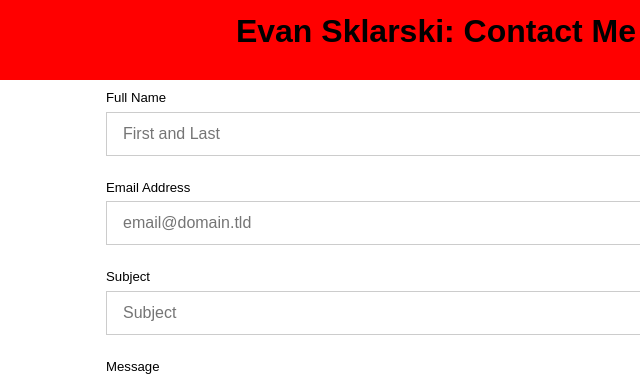
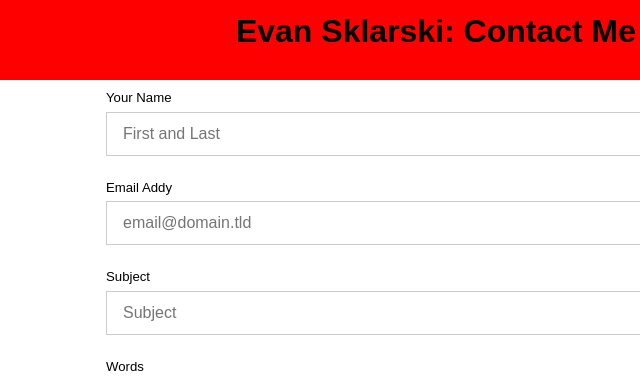
Before and after one commit to esklarski/esklarski.github.io, a plain HTML site: page contact.html in a window 1280 px wide. Shown: the top 380 px of the page, 204-844 px from the left. Drawn offline with Linux system fonts and the light colour scheme.

Commit message:
finalize contact form

```diff
--- a/contact.html
+++ b/contact.html
@@ -26,20 +26,19 @@
 
                 <fieldset id="fs-frm-inputs">
 
-                    <label for="full-name">Full Name</label>
+                    <label for="full-name">Your Name</label>
                     <input type="text" name="name" id="full-name" placeholder="First and Last" required="">
 
-                    <label for="email-address">Email Address</label>
+                    <label for="email-address">Email Addy</label>
                     <input type="email" name="_replyto" id="email-address" placeholder="email@domain.tld" required="">
 
                     <label for="email-subject">Subject</label>
                     <input type="text" name="_subject" id="email-subject" placeholder="Subject" required="">
 
-                    <label for="message">Message</label>
+                    <label for="message">Words</label>
                     <textarea rows="5" name="message" id="message" placeholder="Lorem ipsum dolor sit amet, consectetur adipiscing elit, sed do eiusmod tempor incididunt ut labore et dolore magna aliqua. Ut enim ad minim veniam, quis nostrud exercitation ullamco laboris nisi ut aliquip ex ea commodo consequat. Duis aute irure dolor in reprehenderit in voluptate velit esse cillum dolore eu fugiat nulla pariatur. Excepteur sint occaecat cupidatat non proident, sunt in culpa qui officia deserunt mollit anim id est laborum." required="">
                     </textarea>
 
-                    <!-- <input type="hidden" name="_subject" id="email-subject" value="Contact Form Submission"> -->
                 </fieldset>
 
                 <input type="submit" value="Submit">
```
